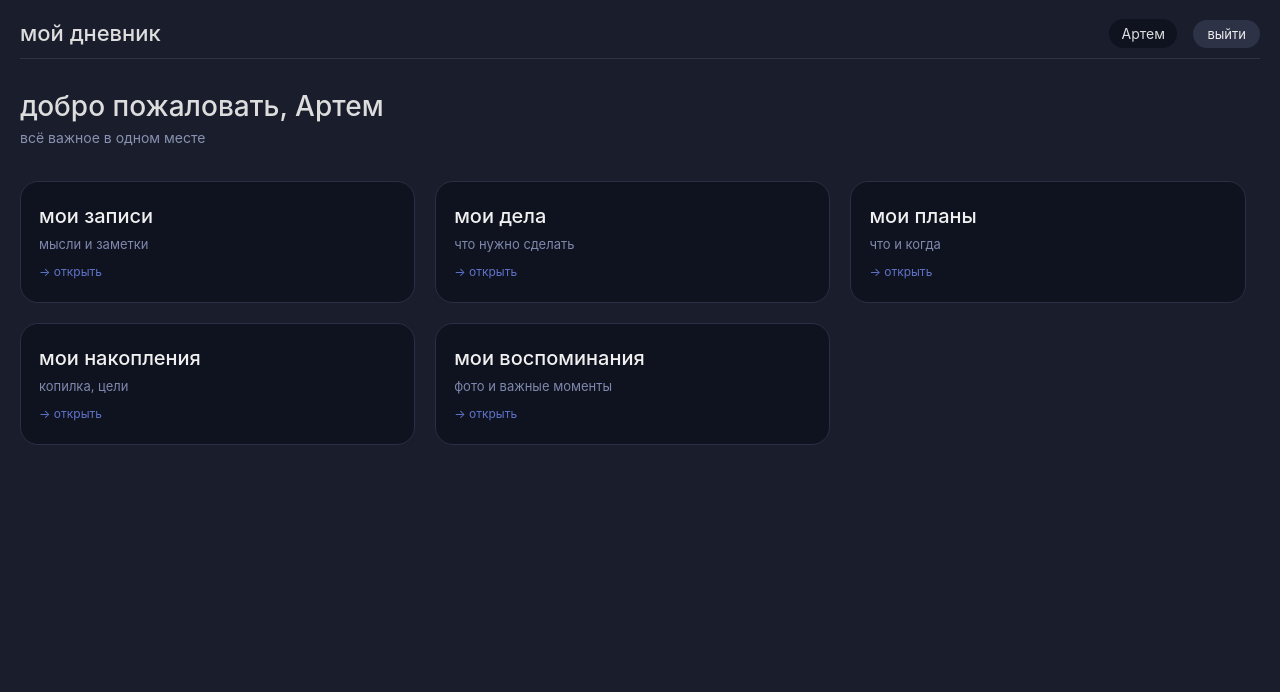
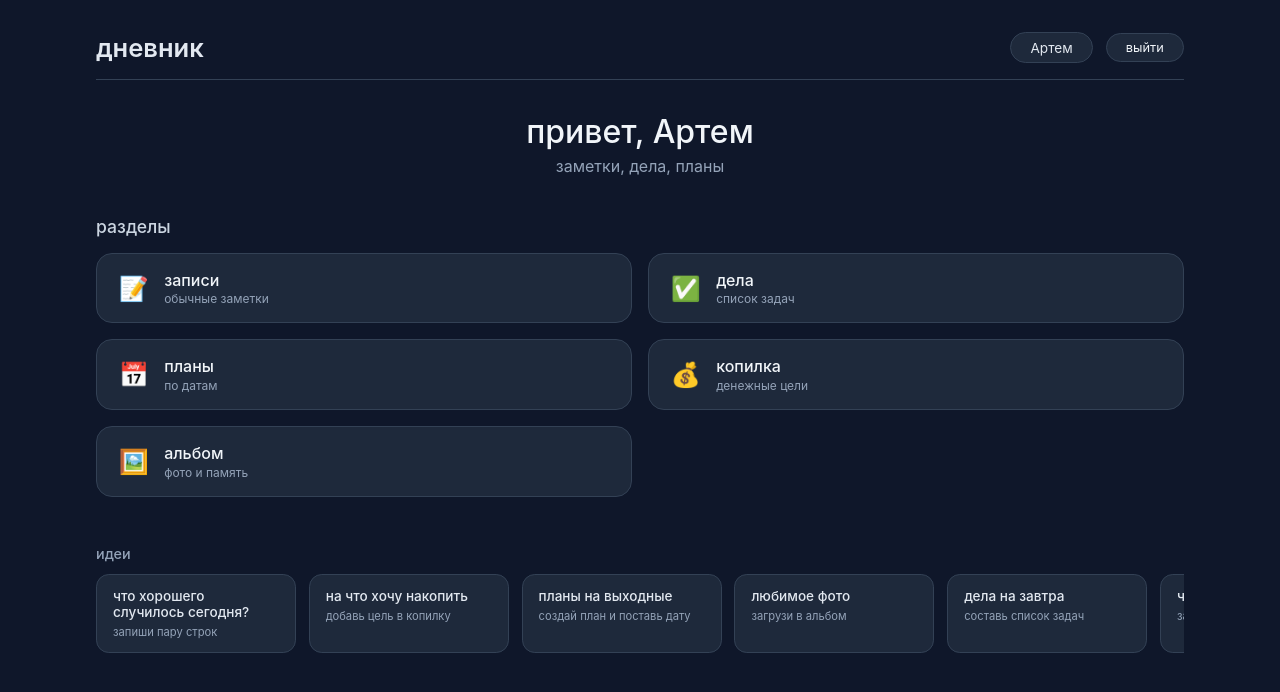
Before and after one commit to artemaas76/praktica_sait, a Flask app: page / in a window 1280 px wide. Shown: the top 692 px of the page. Run offline with Flask 3, Linux system fonts and the light colour scheme; a user stored in the database is signed in; some libraries are stand-ins or nearby versions.

Commit message:
Update index.html

```diff
--- a/templates/index.html
+++ b/templates/index.html
@@ -2,136 +2,220 @@
 <html lang="ru">
 <head>
     <meta charset="UTF-8">
-    <title>мой дневник</title>
+    <meta name=viewport content="width=device-width, initial-scale=1.0">
+    <title>дневник</title>
     <style>
-        * { margin: 0; padding: 0; box-sizing: border-box; }
+        * {
+            margin: 0;
+            padding: 0;
+            box-sizing: border-box;
+        }
         body {
-            background: #1a1e2c;
+            background: #0f172a;
             font-family: -apple-system, BlinkMacSystemFont, 'Segoe UI', Roboto, sans-serif;
-            color: #ddd;
-            padding: 20px;
+            color: #e2e8f0;
+            padding: 2rem 1.5rem;
         }
-        .top {
+        .top-line {
+            max-width: 68rem;
+            margin: 0 auto 2rem auto;
             display: flex;
             justify-content: space-between;
             align-items: center;
-            border-bottom: 1px solid #2d3246;
-            padding-bottom: 12px;
-            margin-bottom: 30px;
+            flex-wrap: wrap;
+            gap: 1rem;
+            border-bottom: 1px solid #334155;
+            padding-bottom: 1rem;
         }
         .logo {
-            font-size: 22px;
+            font-size: 1.6rem;
+            font-weight: 600;
+            color: #e2e8f0;
+        }
+        .right-block {
+            display: flex;
+            align-items: center;
+            gap: 0.8rem;
+        }
+        .nametag {
+            background: #1e293b;
+            padding: 0.4rem 1.2rem;
+            border-radius: 2rem;
+            font-size: 0.85rem;
+            border: 1px solid #334155;
+        }
+        .exit {
+            background: #1e293b;
+            border: 1px solid #334155;
+            padding: 0.4rem 1.2rem;
+            border-radius: 2rem;
+            text-decoration: none;
+            color: #f1f5f9;
+            font-size: 0.8rem;
+        }
+        .exit:hover { background: #334155; }
+        .wrapper {
+            max-width: 68rem;
+            margin: 0 auto;
+        }
+        .hello {
+            margin-bottom: 2.5rem;
+            text-align: center;
+        }
+        .hello h1 {
+            font-size: 2rem;
             font-weight: 500;
+            color: #f1f5f9;
         }
-        .userinfo {
-            background: #0f121f;
-            padding: 6px 12px;
-            border-radius: 20px;
-            font-size: 14px;
+        .hello p {
+            color: #94a3b8;
+            margin-top: 0.3rem;
         }
-        .logout {
-            background: #2d3246;
-            padding: 6px 14px;
-            border-radius: 20px;
+        .blocks {
+            margin-bottom: 3rem;
+        }
+        .section-title {
+            font-size: 1.1rem;
+            font-weight: 500;
+            margin-bottom: 1rem;
+            color: #cbd5e1;
+        }
+        .grid-2 {
+            display: grid;
+            grid-template-columns: repeat(2, 1fr);
+            gap: 1rem;
+        }
+        .card-link {
+            background: #1e293b;
+            border: 1px solid #334155;
+            border-radius: 1rem;
+            padding: 1rem 1.2rem;
             text-decoration: none;
-            color: #eee;
-            font-size: 13px;
-            margin-left: 12px;
+            transition: all 0.2s;
+            display: flex;
+            align-items: center;
+            gap: 0.8rem;
         }
-        .greet {
-            margin-bottom: 35px;
+        .card-link:hover {
+            background: #334155;
+            border-color: #475569;
+            transform: translateY(-3px);
         }
-        .greet h1 {
-            font-size: 28px;
+        .icon {
+            font-size: 1.5rem;
+            width: 2.2rem;
+            text-align: center;
+        }
+        .card-text h3 {
+            font-size: 1rem;
             font-weight: 500;
-            margin-bottom: 6px;
+            color: #f1f5f9;
         }
-        .greet p {
-            color: #8891b0;
-            font-size: 14px;
+        .card-text p {
+            font-size: 0.75rem;
+            color: #94a3b8;
+            margin-top: 0.1rem;
         }
-        .grid {
-            display: flex;
-            flex-wrap: wrap;
-            gap: 20px;
+        .scroll-zone {
+            margin-top: 1rem;
         }
-        .card {
-            background: #0f121f;
-            border: 1px solid #2a2f45;
-            border-radius: 18px;
-            padding: 22px 18px;
-            width: calc(33% - 14px);
-            text-decoration: none;
+        .scroll-title {
+            font-size: 0.9rem;
+            font-weight: 500;
+            margin-bottom: 0.8rem;
+            color: #94a3b8;
         }
-        .card:hover {
-            background: #171c2e;
-            border-color: #4f6bff;
+        .scroll-box {
+            overflow-x: auto;
+            white-space: nowrap;
+            padding-bottom: 0.5rem;
         }
-        .card h3 {
-            font-size: 20px;
+        .scroll-inner {
+            display: inline-flex;
+            gap: 0.8rem;
+        }
+        .idea-item {
+            background: #1e293b;
+            border: 1px solid #334155;
+            border-radius: 0.8rem;
+            padding: 0.8rem 1rem;
+            width: 200px;
+            white-space: normal;
+            display: inline-block;
+            vertical-align: top;
+        }
+        .idea-item:hover { background: #334155; }
+        .idea-item h4 {
+            font-size: 0.85rem;
             font-weight: 500;
-            margin-bottom: 8px;
-            color: #f0f0f0;
+            margin-bottom: 0.3rem;
+            color: #e2e8f0;
         }
-        .card p {
-            font-size: 13px;
-            color: #7e88ac;
+        .idea-item p {
+            font-size: 0.7rem;
+            color: #94a3b8;
         }
-        .card span {
-            display: inline-block;
-            margin-top: 12px;
-            font-size: 12px;
-            color: #5f73c9;
-        }
-        @media (max-width: 760px) {
-            .card { width: calc(50% - 10px); }
-        }
-        @media (max-width: 500px) {
-            .card { width: 100%; }
+        @media (max-width: 600px) {
+            .grid-2 { grid-template-columns: 1fr; }
+            body { padding: 1rem; }
         }
     </style>
 </head>
 <body>
 
-<div class="top">
-    <div class="logo">мой дневник</div>
-    <div>
-        <span class="userinfo">{{ session.name }}</span>
-        <a href="/logout" class="logout">выйти</a>
+<div class="top-line">
+    <div class="logo">дневник</div>
+    <div class="right-block">
+        <span class="nametag">{{ session.name }}</span>
+        <a href="/logout" class="exit">выйти</a>
     </div>
 </div>
 
-<div class="greet">
-    <h1>добро пожаловать, {{ session.name }}</h1>
-    <p>всё важное в одном месте</p>
+<div class="wrapper">
+    <div class="hello">
+        <h1>привет, {{ session.name }}</h1>
+        <p>заметки, дела, планы</p>
     </div>
 
-<div class="grid">
-    <a href="/notes" class="card">
-        <h3>мои записи</h3>
-        <p>мысли и заметки</p>
-        <span>→ открыть</span>
+    <div class="blocks">
+        <div class="section-title">разделы</div>
+        <div class="grid-2">
+            <a href="/notes" class="card-link">
+                <div class="icon">📝</div>
+                <div class="card-text"><h3>записи</h3><p>обычные заметки</p></div>
             </a>
-    <a href="/tasks" class="card">
-        <h3>мои дела</h3>
-        <p>что нужно сделать</p>
-        <span>→ открыть</span>
+            <a href="/tasks" class="card-link">
+                <div class="icon">✅</div>
+                <div class="card-text"><h3>дела</h3><p>список задач</p></div>
             </a>
-    <a href="/plans" class="card">
-        <h3>мои планы</h3>
-        <p>что и когда</p>
-        <span>→ открыть</span>
+            <a href="/plans" class="card-link">
+                <div class="icon">📅</div>
+                <div class="card-text"><h3>планы</h3><p>по датам</p></div>
             </a>
-    <a href="/goals" class="card">
-        <h3>мои накопления</h3>
-        <p>копилка, цели</p>
-        <span>→ открыть</span>
+            <a href="/goals" class="card-link">
+                <div class="icon">💰</div>
+                <div class="card-text"><h3>копилка</h3><p>денежные цели</p></div>
             </a>
-    <a href="/memories" class="card">
-        <h3>мои воспоминания</h3>
-        <p>фото и важные моменты</p>
-        <span>→ открыть</span>
+            <a href="/memories" class="card-link">
+                <div class="icon">🖼️</div>
+                <div class="card-text"><h3>альбом</h3><p>фото и память</p></div>
             </a>
+        </div>
+    </div>
+
+    <div class="scroll-zone">
+        <div class="scroll-title">идеи</div>
+        <div class="scroll-box">
+            <div class="scroll-inner">
+                <div class="idea-item"><h4>что хорошего случилось сегодня?</h4><p>запиши пару строк</p></div>
+                <div class="idea-item"><h4>на что хочу накопить</h4><p>добавь цель в копилку</p></div>
+                <div class="idea-item"><h4>планы на выходные</h4><p>создай план и поставь дату</p></div>
+                <div class="idea-item"><h4>любимое фото</h4><p>загрузи в альбом</p></div>
+                <div class="idea-item"><h4>дела на завтра</h4><p>составь список задач</p></div>
+                <div class="idea-item"><h4>что прочитать</h4><p>запиши книгу или статью</p></div>
+            </div>
+        </div>
+    </div>
 </div>
 
 </body>
```
Lines whose indentation alone changed are shown as unchanged.
